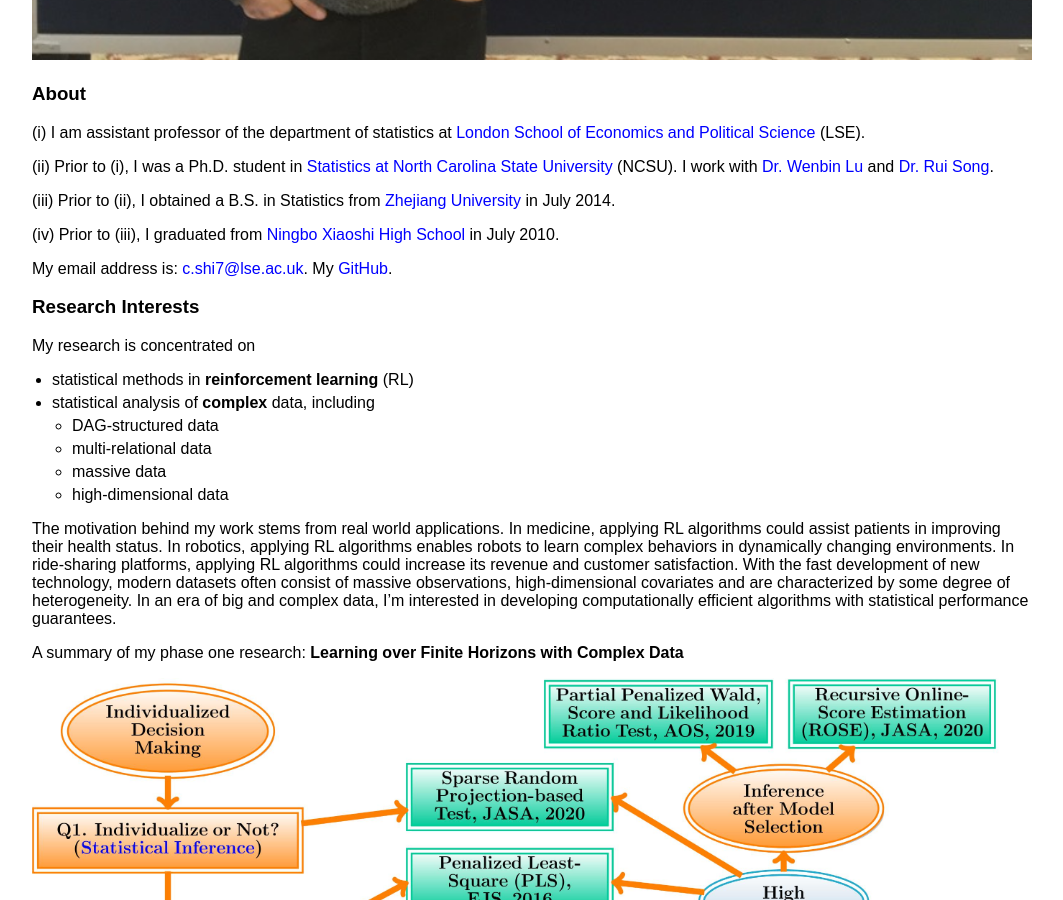
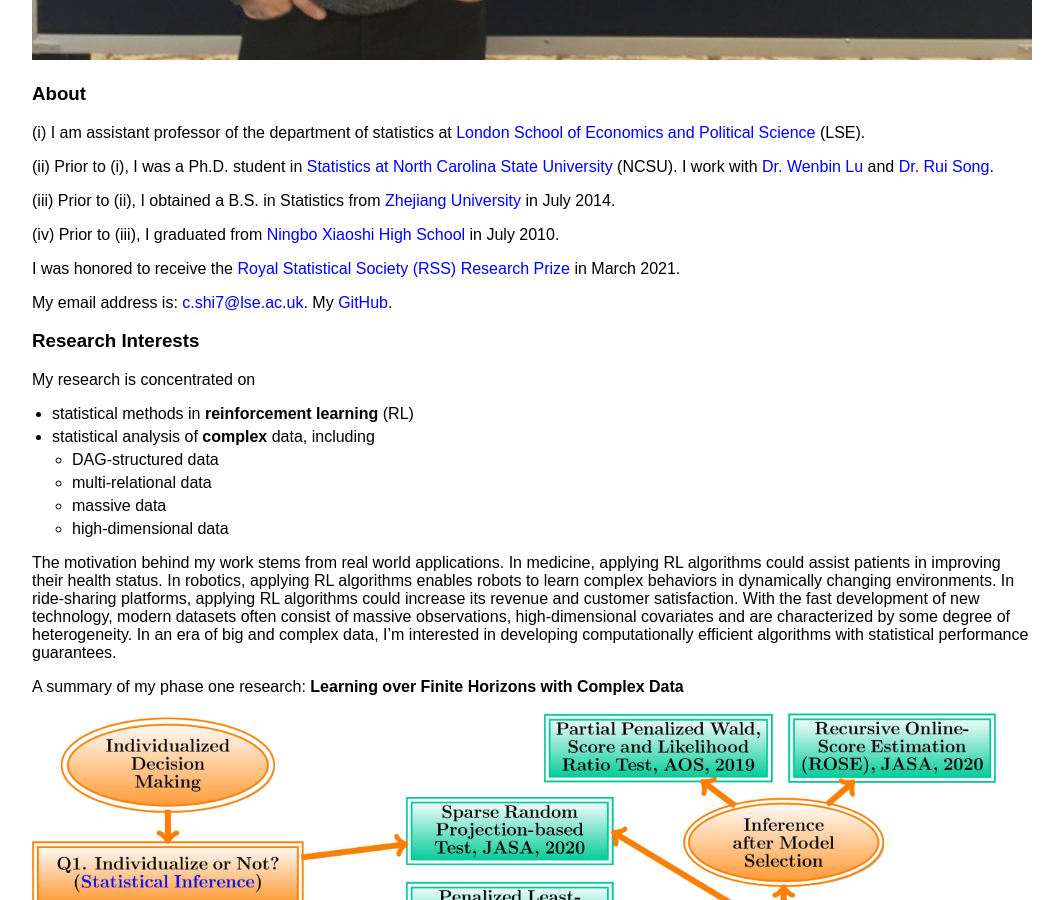
Before and after one commit to callmespring/callmespring.github.io, a Jekyll site: the page built from index.md, in a window 1280 px wide and 900 px high, scrolled down 784 px. Shown: the whole window, without its empty margins (108-1171 px from the left). Built offline with Jekyll 4.4.1, drawn with Linux system fonts in a browser that asks for light colours.

Commit message:
Update index.md

```diff
--- a/index.md
+++ b/index.md
@@ -15,6 +15,8 @@ layout: default
 (iii) Prior to (ii), I obtained a B.S. in Statistics from [Zhejiang University](https://www.zju.edu.cn/english/) in July 2014.
 
 (iv) Prior to (iii), I graduated from [Ningbo Xiaoshi High School](https://en.wikipedia.org/wiki/Xiaoshi_Middle_School) in July 2010.
+
+I was honored to receive the [Royal Statistical Society (RSS) Research Prize](https://rss.org.uk/news-publication/news-publications/2021/general-news/announcing-our-honours-recipients-for-2021/) in March 2021.
 
 My email address is: <c.shi7@lse.ac.uk>. My [GitHub](https://github.com/callmespring).
 
```
